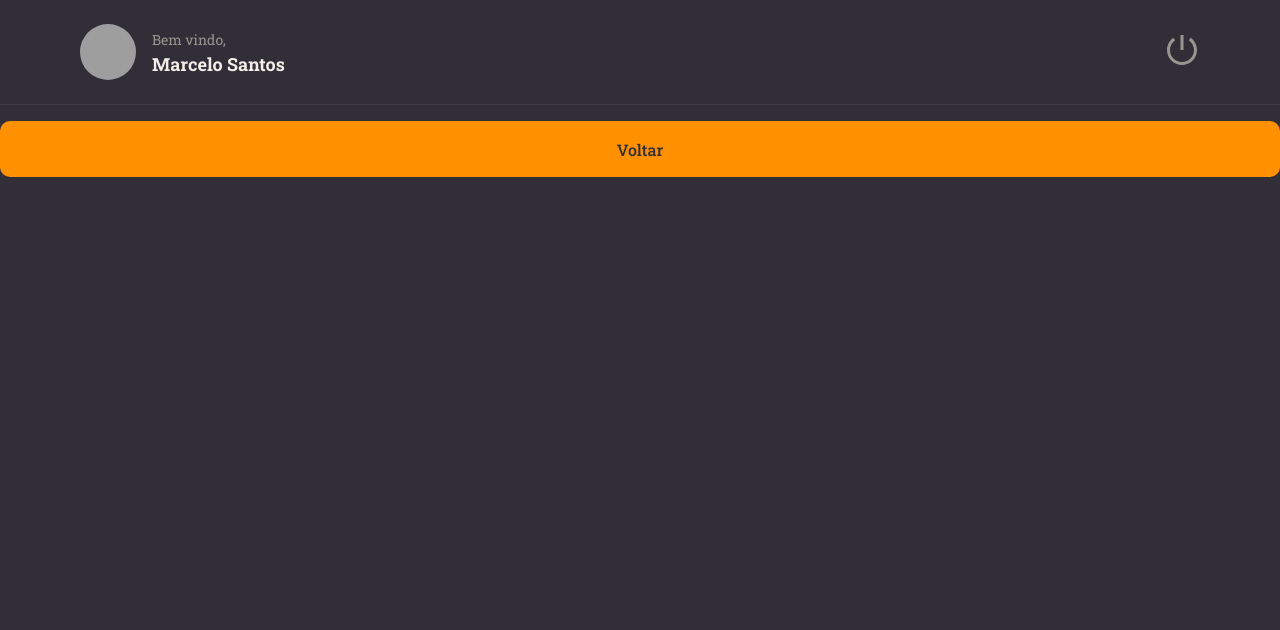
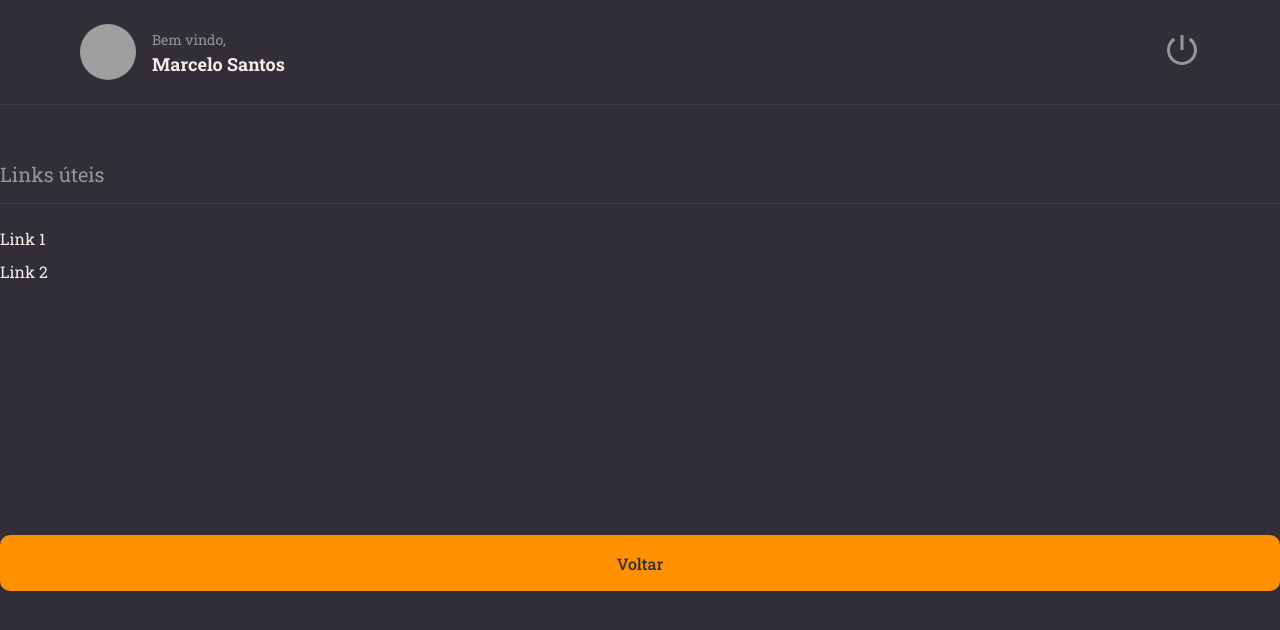
Before and after one commit to Riquecelo/rocketnotes, a React (Vite) app: page / in a window 1280 px wide. Shown: the top 630 px of the page. Built offline with nearby package versions, Linux system fonts and the light colour scheme; grey boxes are pictures that could not be loaded.

Commit message:
criando section que recebe props do tipo children

```diff
--- /dev/null
+++ b/src/components/Section/index.jsx
@@ -0,0 +1,10 @@
+import { Container } from "./styles";
+
+export function Section({title, children}){
+    return(
+        <Container>
+            <h2>{title}</h2>
+            {children}
+        </Container>
+    );
+}
--- /dev/null
+++ b/src/components/Section/styles.js
@@ -0,0 +1,19 @@
+import styled from "styled-components";
+
+export const Container = styled.section`
+
+    margin: 56px 0 28px;
+
+    > h2{
+        border-bottom-width: 1px;
+        border-bottom-style: solid;
+        border-bottom-color: ${({theme}) => theme.COLORS.BACKGROUND_700};
+
+        padding-bottom: 16px;
+        margin-bottom: 24px;
+
+        color: ${({theme}) => theme.COLORS.GRAY_100};
+        font-size: 20px;
+        font-weight: 400;
+    }
+`;
--- a/src/pages/Details/index.jsx
+++ b/src/pages/Details/index.jsx
@@ -1,15 +1,27 @@
-import { Container } from './style'
+import { Container, Links } from './style'
 import { Header } from '../../components/Header'
 import { Button } from '../../components/Button'
+import { Section } from '../../components/Section'
 
 export function Details (){
   return(
     <Container>
+      <Header/>
 
-    <Header/>
+      <Section title="Links úteis">
+        <Links>
+          <li>
+            <a href="#">Link 1</a>
+          </li>
+          <li>
+            <a href="#">Link 2</a>
+          </li>
+        </Links>
 
-    {/*<Button title="Logar" loading/>*/}
-    <Button title="Voltar"/>
+      </Section>
+
+      {/*<Button title="Logar" loading/>*/}
+      <Button title="Voltar"/>
 
     </Container>
   )
--- a/src/pages/Details/style.js
+++ b/src/pages/Details/style.js
@@ -10,3 +10,17 @@
     grid-template-areas: "header" "content";
 
 `;
+
+export const Links = styled.ul`
+
+    list-style: none;
+
+    > li{
+        margin-top: 12px;
+
+        a{
+            color: ${({theme}) => theme.COLORS.WHITE};
+        }
+    }
+
+`;
```
